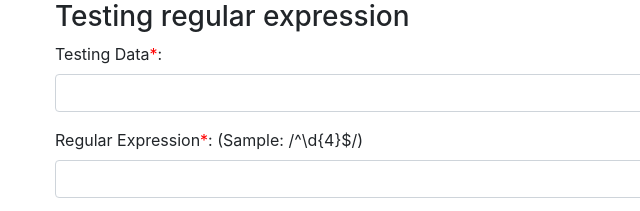
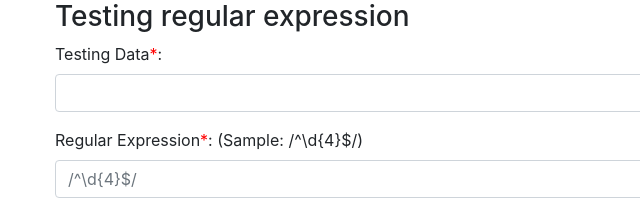
Before and after one commit to c273-php/c273-php.github.io, a plain HTML site: page test_regexp.html in a window 1280 px wide. Shown: the top 211 px of the page, 30-670 px from the left. Drawn offline with Linux system fonts and the light colour scheme.

Commit message:
update regexp

```diff
--- a/test_regexp.html
+++ b/test_regexp.html
@@ -62,7 +62,7 @@
                 </div>
                 <div class="form-group">
                     <label for="idRegexp">Regular Expression<span style="color:red">*</span>: (Sample: /^\d{4}$/)</label>
-                    <input type="text" name="regrex" id="idRegexp" class="form-control"/>
+                    <input type="text" name="regrex" id="idRegexp" class="form-control" placeholder="/^\d{4}$/"/>
                 </div>
                 <input class="btn btn-block btn-primary" type="submit" value="Submit"/>
                 <input class="btn btn-block btn-default" type="reset" id="btnReset" value="Reset"/>
```
